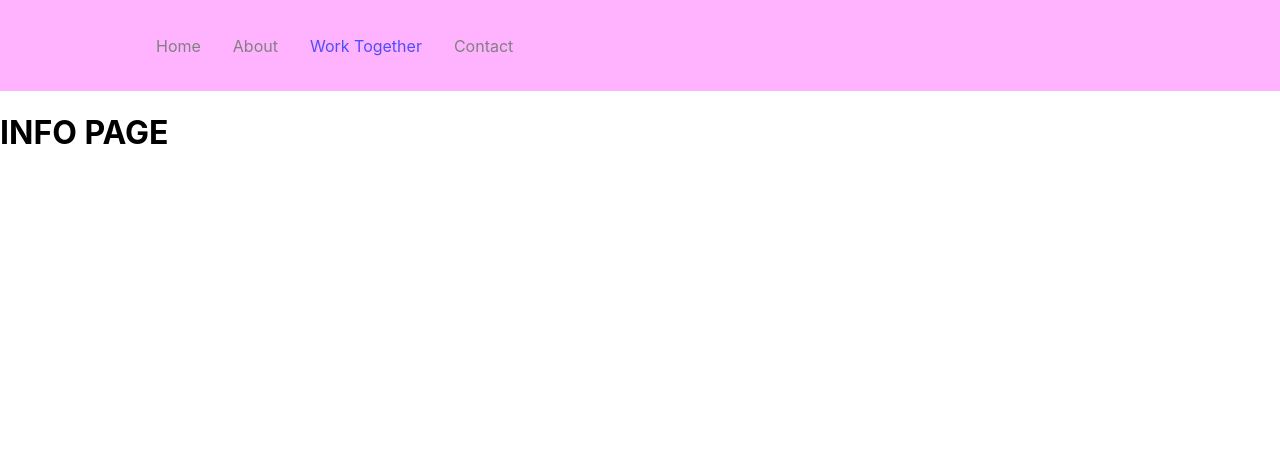
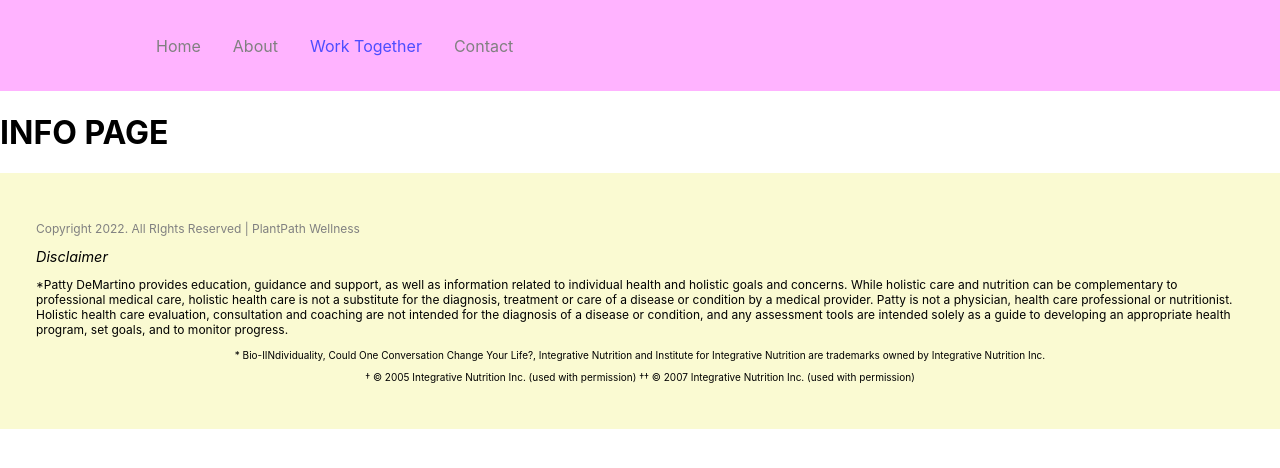
Before and after one commit to tom-demartino/plantpathwellness, a React (Create React App) app: page /info in a window 1280 px wide. Shown: the top 468 px of the page. Built offline with nearby package versions, Linux system fonts and the light colour scheme.

Commit message:
Initial footer

```diff
--- a/src/App.js
+++ b/src/App.js
@@ -1,6 +1,7 @@
 import logo from "./logo.svg";
 import "./App.css";
 import Navbar from "./components/navbar";
+import Footer from "./components/footer";
 import { BrowserRouter as Router, Routes, Route } from "react-router-dom";
 import Home from "./pages";
 import About from "./pages/about";
@@ -18,7 +19,7 @@ function App() {
         <Route path="/contact" element={<Contact />} />
         <Route path="/info" element={<Info />} />
       </Routes>
-      {/* Insert footer here */}
+      <Footer />
     </Router>
   );
 }
--- /dev/null
+++ b/src/components/footer/footer.css
@@ -0,0 +1,20 @@
+#footer {
+  padding: 3em;
+  background-color: lightgoldenrodyellow;
+  font-size: 12px;
+  text-align: start;
+}
+
+#copyright {
+  color: gray;
+}
+
+#disclaimer {
+  font-size: larger;
+  font-style: italic;
+}
+
+.otherInfo {
+  font-size: smaller;
+  text-align: center;
+}
--- /dev/null
+++ b/src/components/footer/index.js
@@ -0,0 +1,40 @@
+import React from "react";
+import "./footer.css";
+
+function Footer() {
+  return (
+    <body id="footer">
+      <p>
+        <span id="copyright">
+          Copyright 2022. All RIghts Reserved | PlantPath Wellness
+        </span>
+      </p>
+      <p>
+        <span id="disclaimer">Disclaimer</span>
+      </p>
+      <p>
+        *Patty DeMartino provides education, guidance and support, as well as
+        information related to individual health and holistic goals and
+        concerns. While holistic care and nutrition can be complementary to
+        professional medical care, holistic health care is not a substitute for
+        the diagnosis, treatment or care of a disease or condition by a medical
+        provider. Patty is not a physician, health care professional or
+        nutritionist. Holistic health care evaluation, consultation and coaching
+        are not intended for the diagnosis of a disease or condition, and any
+        assessment tools are intended solely as a guide to developing an
+        appropriate health program, set goals, and to monitor progress.
+      </p>
+      <p className="otherInfo">
+        * Bio-IINdividuality, Could One Conversation Change Your Life?,
+        Integrative Nutrition and Institute for Integrative Nutrition are
+        trademarks owned by Integrative Nutrition Inc.
+      </p>
+      <p className="otherInfo">
+        † © 2005 Integrative Nutrition Inc. (used with permission) †† © 2007
+        Integrative Nutrition Inc. (used with permission)
+      </p>
+    </body>
+  );
+}
+
+export default Footer;
```
